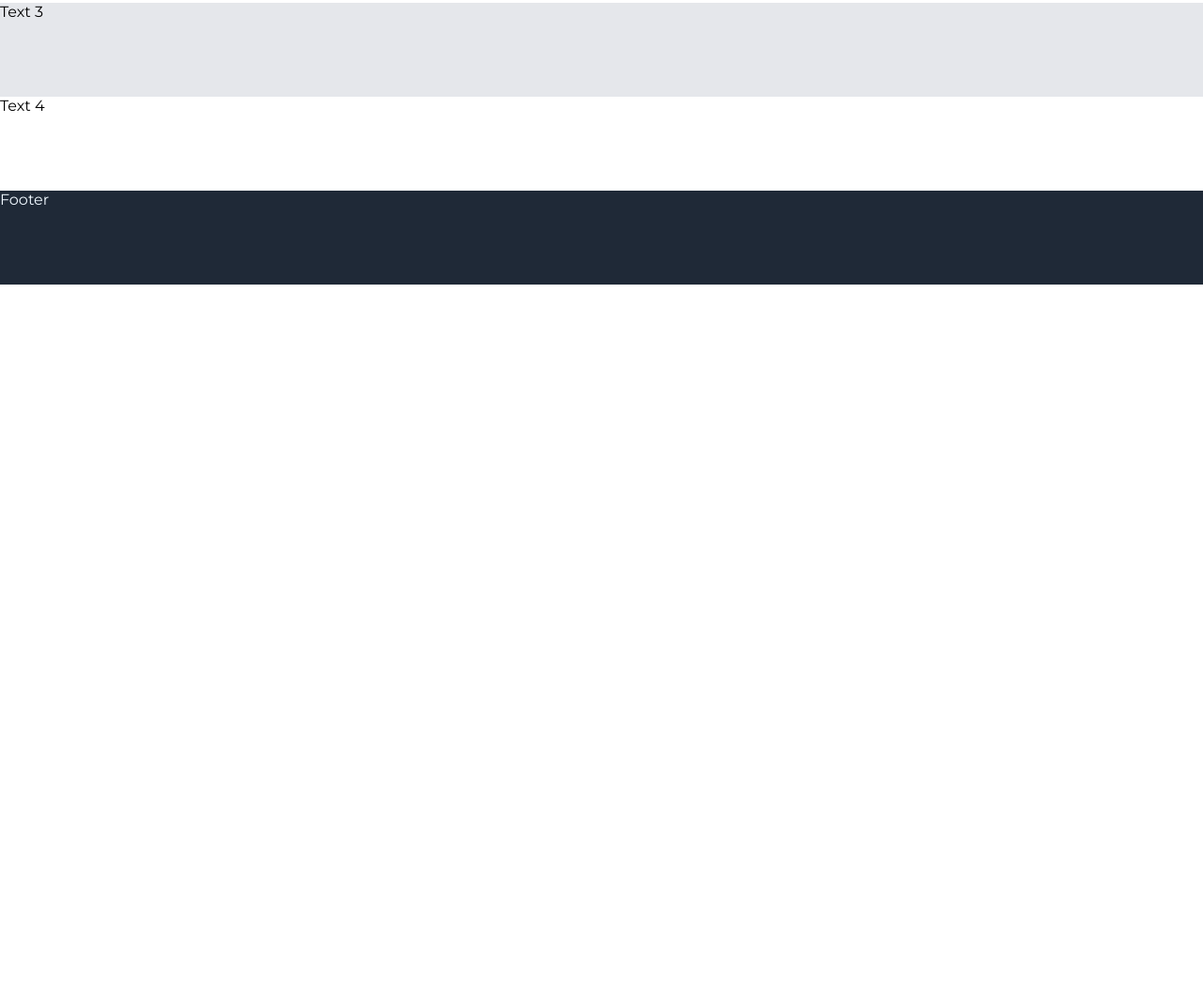
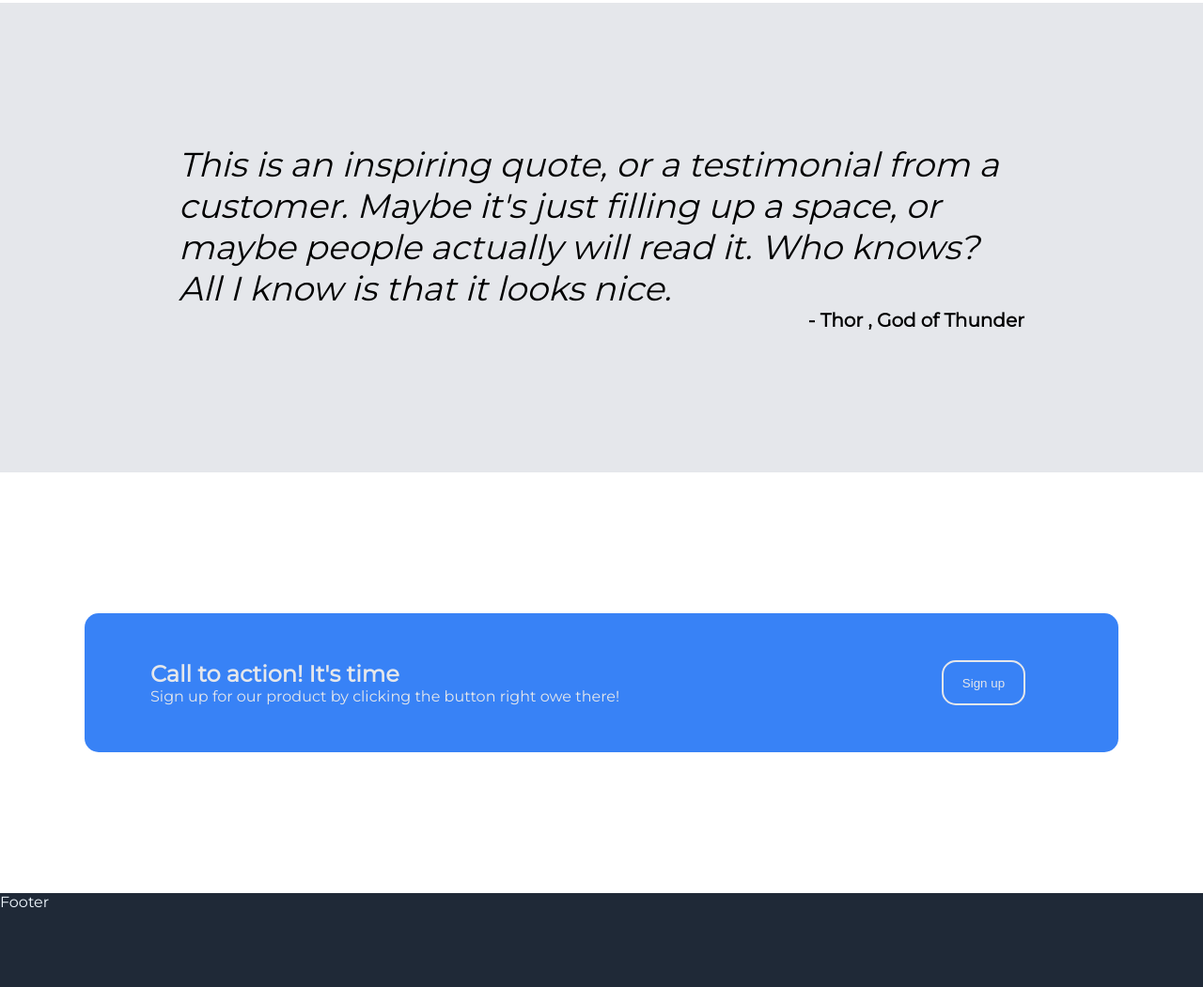
Before and after one commit to yegi6e/Project-Landing-Page, a plain HTML site: page Index.html in a window 1280 px wide. Shown: the part 1246-2297 px from the top of the page at 94% size. Before the commit the page ends 1549 px from the top, so only its background shows below. Drawn offline with Linux system fonts and the light colour scheme.

Commit message:
set up cta block

```diff
--- a/Index.html
+++ b/Index.html
@@ -46,8 +46,21 @@
             </div>
         </div>
     </div>
-    <div class="block quote">Text 3</div>
-    <div class="block cta">Text 4</div>
+    <div class="block quote">
+        <div class="text">
+            <div class="quote-text">This is an inspiring quote, or a testimonial from a customer. Maybe it's just filling up a space, or maybe people actually will read it. Who knows? All I know is that it looks nice.</div>
+            <div class="quote-auther">- Thor , God of Thunder</div>
+        </div>
+    </div>
+    <div class="block cta">
+        <div class="cta-block">
+            <div class="cta-text">
+                <div class="cta-text-title">Call to action! It's time</div>
+                <div>Sign up for our product by clicking the button right owe there!</div>
+            </div>
+            <div class="cta-button"><button class="SiUp">Sign up</button></div>
+        </div>
+    </div>
     <div class="block footer">Footer</div>
 
 </body>
--- a/style.css
+++ b/style.css
@@ -120,11 +120,83 @@ h1 {
     border-radius: 15px;
 }
 
+/* --- quote --- */
 .quote {
     background-color: #e5e7eb;
+    display: flex;
+    padding: 150px 0px;
+
+}
+.quote .text {
+    margin: auto;
+    flex-basis: 900px;
 }
 
-.cta {}
+.quote-text {
+    font-size: 36px;
+    font-style: italic;
+}
+.quote-auther {
+    display: flex;
+    justify-content: end;
+    font-weight: bold;
+    font-size: 20px;
+}
+
+/* --- CTA ---*/
+
+.cta {
+    display: flex;
+    justify-content: center;
+}
+
+.cta-block {
+    margin: auto;
+    background-color: #3882f6;
+    padding: 50px 50px;
+    border-radius: 15px;
+    margin: 150px 0px;
+    flex-basis: 1000px;
+    display: flex;
+    justify-content: center;
+
+}
+.cta-text {
+    flex-grow: 3;
+    padding-left: 20px;
+    color: #E5e7eb;
+}
+
+.cta-button {
+    flex-grow: 1;
+    display: flex;
+    justify-content: center;
+}
+
+.cta-text-title {
+    font-size: 24px;
+    font-weight: bold;
+}
+
+.SiUp {
+    background-color: #3882f6;
+    padding: 0px 20px;
+    color: #E5e7eb;
+    border-radius: 15px;
+    border-color: #E5e7eb;
+    border-style: solid;
+}
+
+.SiUp:hover {
+    background-color: #4675c1;
+
+}
+
+/*
+button {
+    box-shadow: none;
+    text-decoration: none;
+} */
 
 .footer {
     background-color: #1f2937;
```
